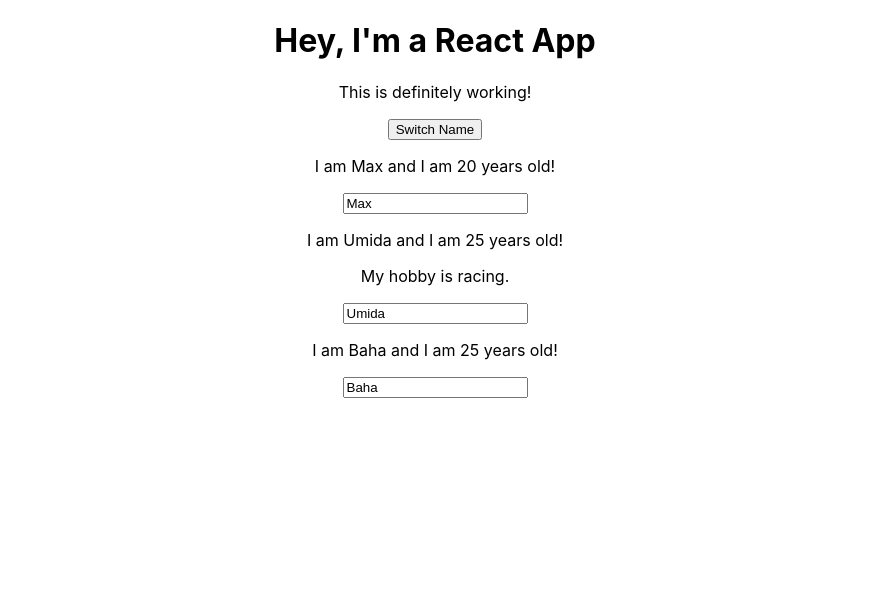
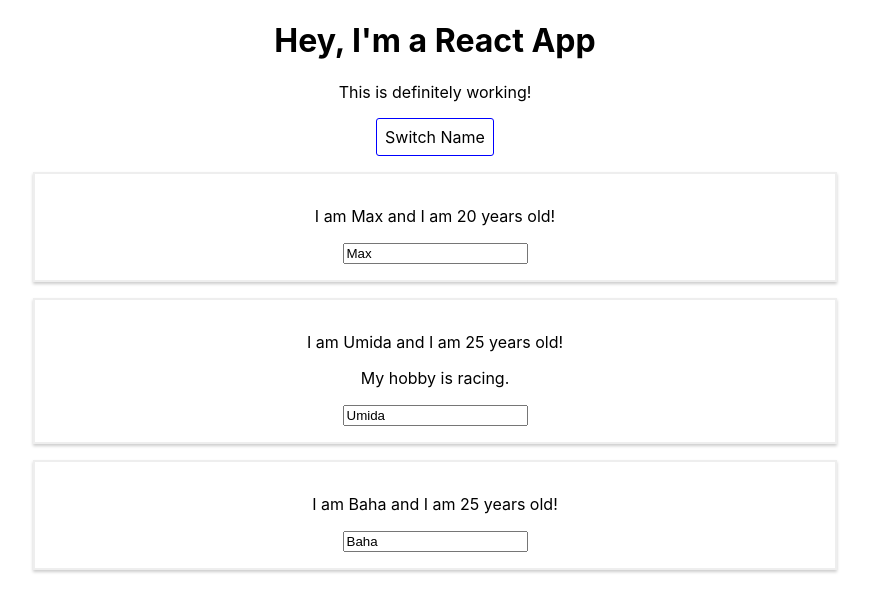
Before and after one commit to umida-boltaeva/REACT-full-course, a React (Create React App) app: page / in a window 1280 px wide. Shown: the top 612 px of the page, without its empty margins (205-1074 px from the left). Built offline with nearby package versions, Linux system fonts and the light colour scheme.

Commit message:
style components: inline and external

```diff
--- a/src/App.js
+++ b/src/App.js
@@ -34,11 +34,22 @@
   }
 
   render(){
+    const style = {
+      backgroundColor: "white",
+      font: "inherit",
+      border: "1px solid blue",
+      borderRadius: "3px",
+      padding: "8px",
+      cursor: "pointer"
+    };
+
+
     return (
       <div className="App">
         <h1>Hey, I'm a React App</h1>
         <p>This is definitely working!</p>
-        <button onClick={() => this.switchNameHandler("Steve")}>Switch Name</button>
+        <button
+        style={style} onClick={() => this.switchNameHandler("Steve")}>Switch Name</button>
         <Person name={this.state.persons[0].name}
          age={this.state.persons[0].age} />
         <Person name={this.state.persons[1].name}
--- /dev/null
+++ b/src/Person/Person.css
@@ -0,0 +1,8 @@
+.Person {
+    width: 60%;
+    margin: 16px auto;
+    border: 2px solid #eee;
+    box-shadow: 0 2px 3px #ccc;
+    padding: 16px;
+    text-align: center;
+}
--- a/src/Person/Person.js
+++ b/src/Person/Person.js
@@ -1,8 +1,9 @@
 import React from "react";
+import "./Person.css";
 
 const person = (props) => {
     return (
-        <div>
+        <div className="Person">
             <p onClick={props.click}>I am {props.name} and I am {props.age} years old!</p>
             <p>{props.children}</p>
             <input type="text" onChange={props.changed} value={props.name}/>
```
